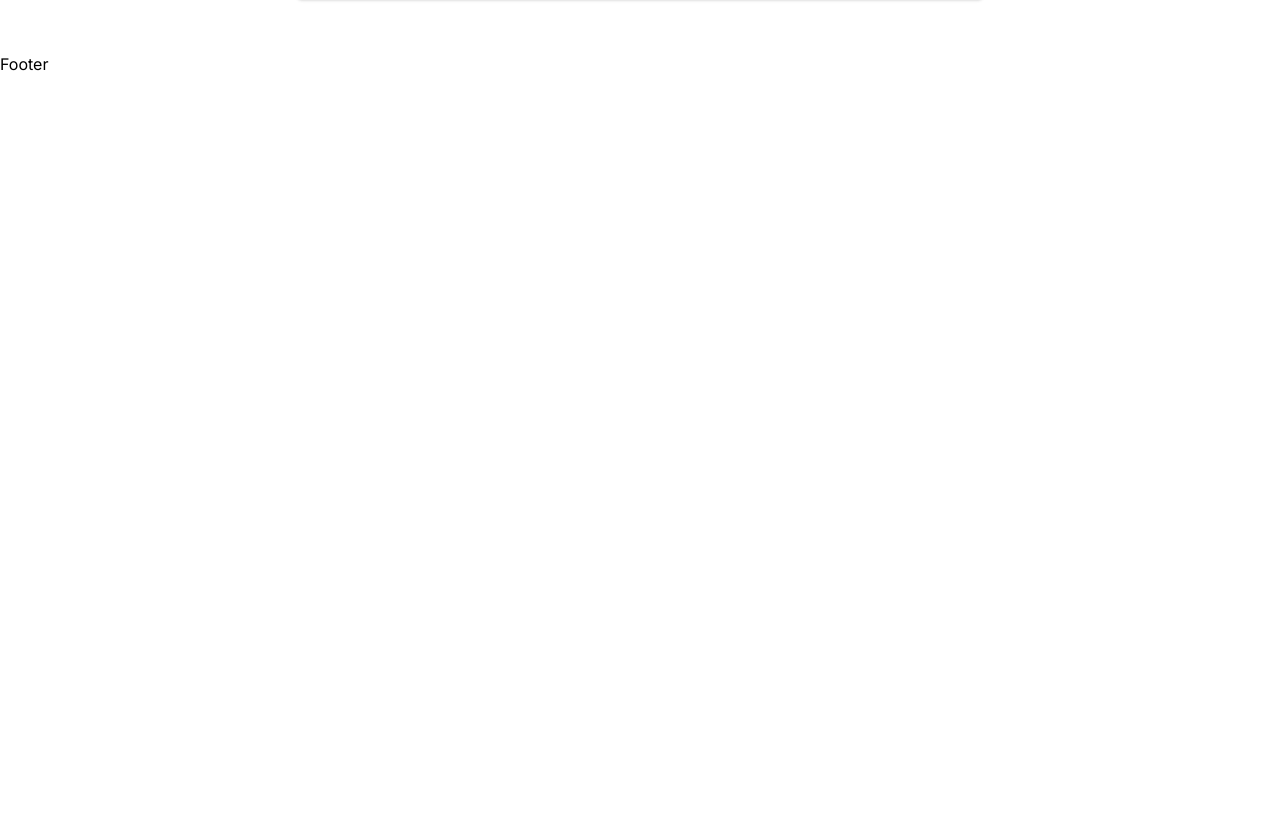
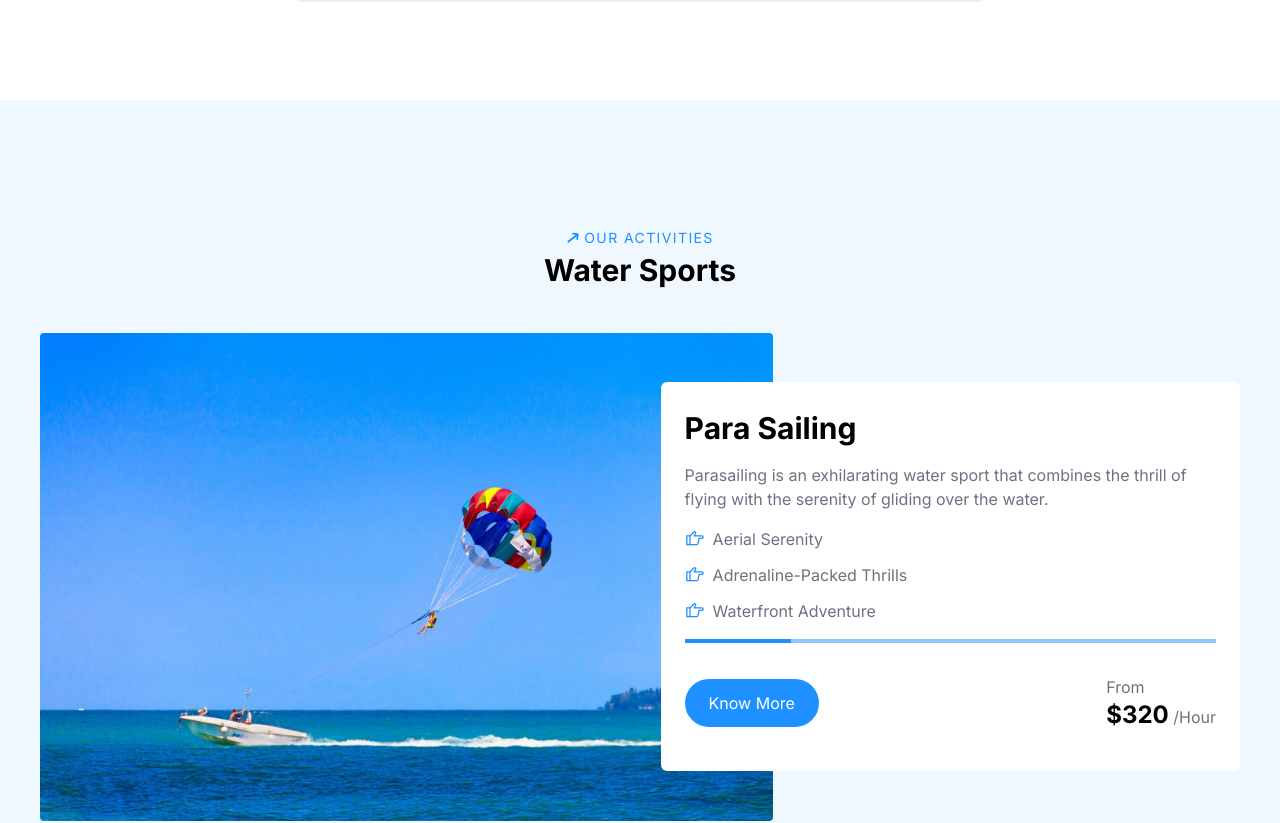
Before and after one commit to mdrobin45/yacht-renter, a Next.js app: page / in a window 1280 px wide. Shown: the part 2273-3096 px from the top of the page. Before the commit the page ends 2349 px from the top, so only its background shows below. Built offline with nearby package versions, Linux system fonts and the light colour scheme.

Commit message:
activities section created

```diff
--- /dev/null
+++ b/src/app/components/homeComponents/activities/activities.js
@@ -0,0 +1,69 @@
+import Image from "next/image";
+import Link from "next/link";
+import { LiaHandPointRightSolid } from "react-icons/lia";
+import Container from "../../global/container/container";
+import SubHeading from "../../global/subHeading/subHeading";
+import paraSailingImg from "/public/images/para-sailing.jpg";
+
+const Activities = () => {
+   return (
+      <section className="bg-[#F0F8FF] py-32">
+         <Container>
+            <SubHeading className="justify-center">OUR ACTIVITIES</SubHeading>
+            <h2 className="text-h2 text-center font-bold">Water Sports</h2>
+            <div className="flex items-center justify-between gap-4 pt-10">
+               <div>
+                  <Image
+                     className="rounded"
+                     src={paraSailingImg.src}
+                     alt="Para Sailing"
+                     width={1200}
+                     height={1100}
+                  />
+               </div>
+               <div className="bg-white p-6 -ml-32 rounded-md">
+                  <h2 className="text-h2 font-bold">Para Sailing</h2>
+                  <p className="text-gray-500 pt-3">
+                     Parasailing is an exhilarating water sport that combines
+                     the thrill of flying with the serenity of gliding over the
+                     water.
+                  </p>
+                  <ul className="pt-4 text-gray-500 gap-y-3 flex flex-col">
+                     <li className="flex items-center gap-2">
+                        <LiaHandPointRightSolid className="text-primary text-xl" />
+                        <span>Aerial Serenity</span>
+                     </li>
+                     <li className="flex items-center gap-2">
+                        <LiaHandPointRightSolid className="text-primary text-xl" />
+                        <span>Adrenaline-Packed Thrills</span>
+                     </li>
+                     <li className="flex items-center gap-2">
+                        <LiaHandPointRightSolid className="text-primary text-xl" />
+                        <span>Waterfront Adventure</span>
+                     </li>
+                  </ul>
+                  <div className="w-full h-1 bg-blue-300 my-4">
+                     <div className="bg-primary block h-full w-1/5"></div>
+                  </div>
+                  <div className="flex items-center py-4 justify-between">
+                     <Link
+                        className="bg-primary hover:bg-[#1283ed] transition-all flex items-center gap-1 px-6 py-3 rounded-full text-white"
+                        href="#">
+                        Know More
+                     </Link>
+                     <div>
+                        <p className="text-gray-500">From</p>
+                        <h2>
+                           <span className="text-2xl font-bold">$320</span>{" "}
+                           <span className="text-gray-500">/Hour</span>
+                        </h2>
+                     </div>
+                  </div>
+               </div>
+            </div>
+         </Container>
+      </section>
+   );
+};
+
+export default Activities;
--- a/src/app/components/homeComponents/premiumYacht/premiumYacht.js
+++ b/src/app/components/homeComponents/premiumYacht/premiumYacht.js
@@ -13,7 +13,7 @@ const PremiumYacht = () => {
                <h2 className="text-h2 text-white font-bold">Yachts & Boats</h2>
             </Container>
          </div>
-         <div className=" -mt-60">
+         <div className=" -mt-60 mb-32">
             <YachtSlide />
          </div>
       </>
--- a/src/app/page.js
+++ b/src/app/page.js
@@ -1,4 +1,5 @@
 import About from "./components/homeComponents/about/about";
+import Activities from "./components/homeComponents/activities/activities";
 import Banner from "./components/homeComponents/banner/banner";
 import PremiumYacht from "./components/homeComponents/premiumYacht/premiumYacht";
 
@@ -8,6 +9,7 @@ const Home = () => {
          <Banner />
          <About />
          <PremiumYacht />
+         <Activities />
       </section>
    );
 };
```
Also changed, not shown: public/images/para-sailing.jpg (added).
